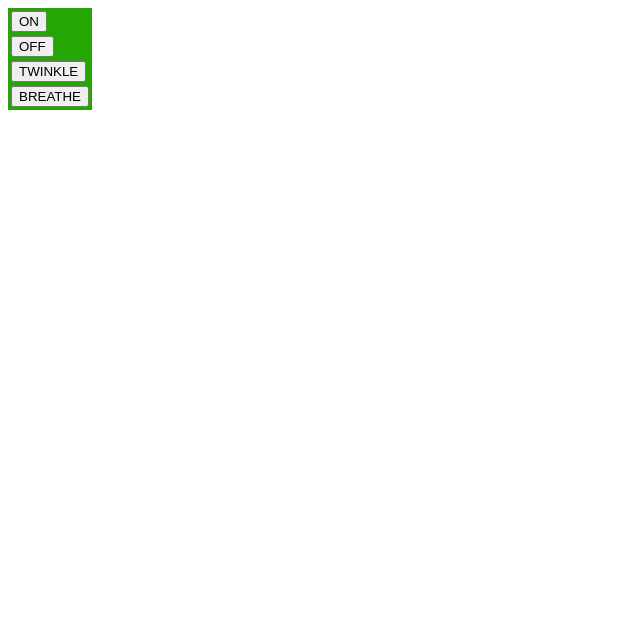
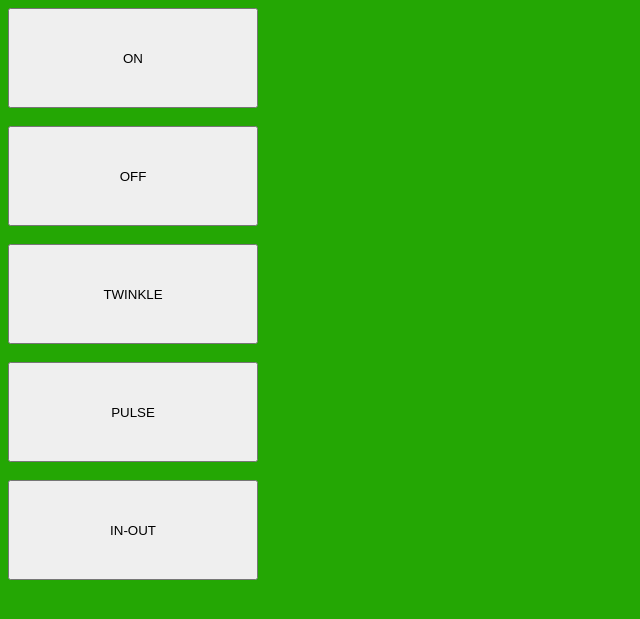
Before and after one commit to NukkPointerException/starcontroller, a Flask app: page / in a window 1280 px wide. Shown: the top 619 px of the page, without its empty margins (0-640 px from the left). Run offline with Flask 2, Linux system fonts and the light colour scheme.

Commit message:
Modified UI, added additional control.

```diff
--- a/app.py
+++ b/app.py
@@ -61,11 +61,25 @@ def twinkle():
     print(global_pid)
     return render_template('index.html')
 
+@app.route("/pulse")
+def pulse():
+    global global_pid
+    print("pulse")
+    # stop previous process
+    stop_process()
+    # if it's hacky but it works, is it really hacky?
+    process = subprocess.Popen(['python3', 'starcode/pulse.py'])
+    # Record new PID so it can be stopped
+    global_pid = process.pid
+    print("Current PID: ")
+    print(global_pid)
+    return render_template('index.html')
 
-@app.route("/breathe")
-def breathe():
+
+@app.route("/inout")
+def inout():
     global global_pid
-    print("breathe")
+    print("inout")
     # stop previous process
     stop_process()
     # if it's hacky but it works, is it really hacky?
--- a/templates/index.html
+++ b/templates/index.html
@@ -4,22 +4,15 @@
     <meta charset="UTF-8">
     <title>Star Controller!</title>
 </head>
-<body>
-<table style="background-color: #24a704;">
-<tbody>
-<tr>
-<td><form id="on" action="/on"><input style="text-align: center;" type="submit" value="ON" /></form></td>
-</tr>
-<tr>
-<td><form id="off" action="/off"><input style="text-align: center;" type="submit" value="OFF" /></form></td>
-</tr>
-<tr>
-<td><form id="twinkle" action="/twinkle"><input style="text-align: center;" type="submit" value="TWINKLE" /></form></td>
-</tr>
-<tr>
-<td><form id="breathe" action="/breathe"><input style="text-align: center;" type="submit" value="BREATHE" /></form></td>
-</tr>
-</tbody>
-</table>
+<body style="background-color: #24a704;">
+<form id="on" action="/on"><input style="text-align: center; height:100px; width:250px" type="submit" value="ON" /></form>
+<br/>
+<form id="off" action="/off"><input style="text-align: center; height:100px; width:250px" type="submit" value="OFF" /></form>
+<br/>
+<form id="twinkle" action="/twinkle"><input style="text-align: center; height:100px; width:250px" type="submit" value="TWINKLE" /></form>
+<br/>
+<form id="pulse" action="/pulse"><input style="text-align: center; height:100px; width:250px" type="submit" value="PULSE" /></form>
+<br/>
+<form id="inout" action="/inout"><input style="text-align: center; height:100px; width:250px" type="submit" value="IN-OUT" /></form>
 </body>
 </html>
```
Also changed, not shown: starcode/pulse.py (added, +11 -0 lines).
